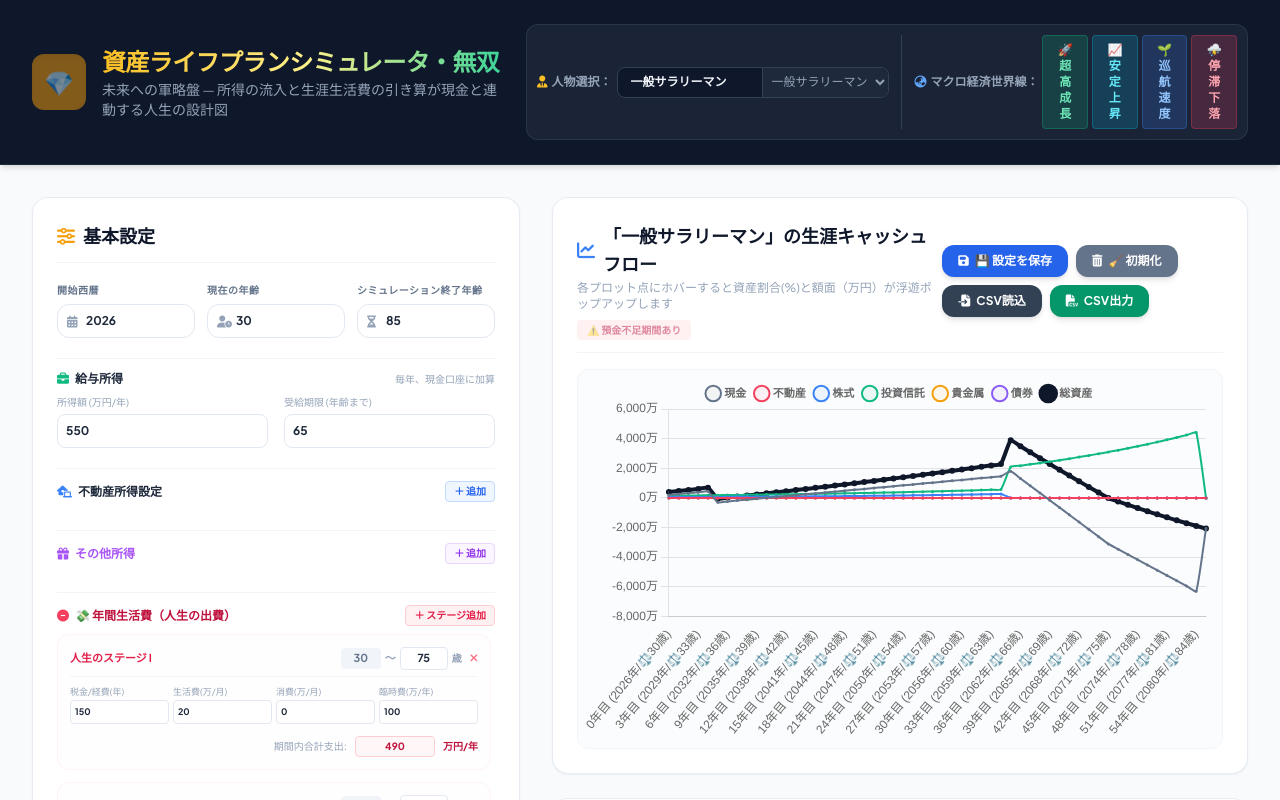
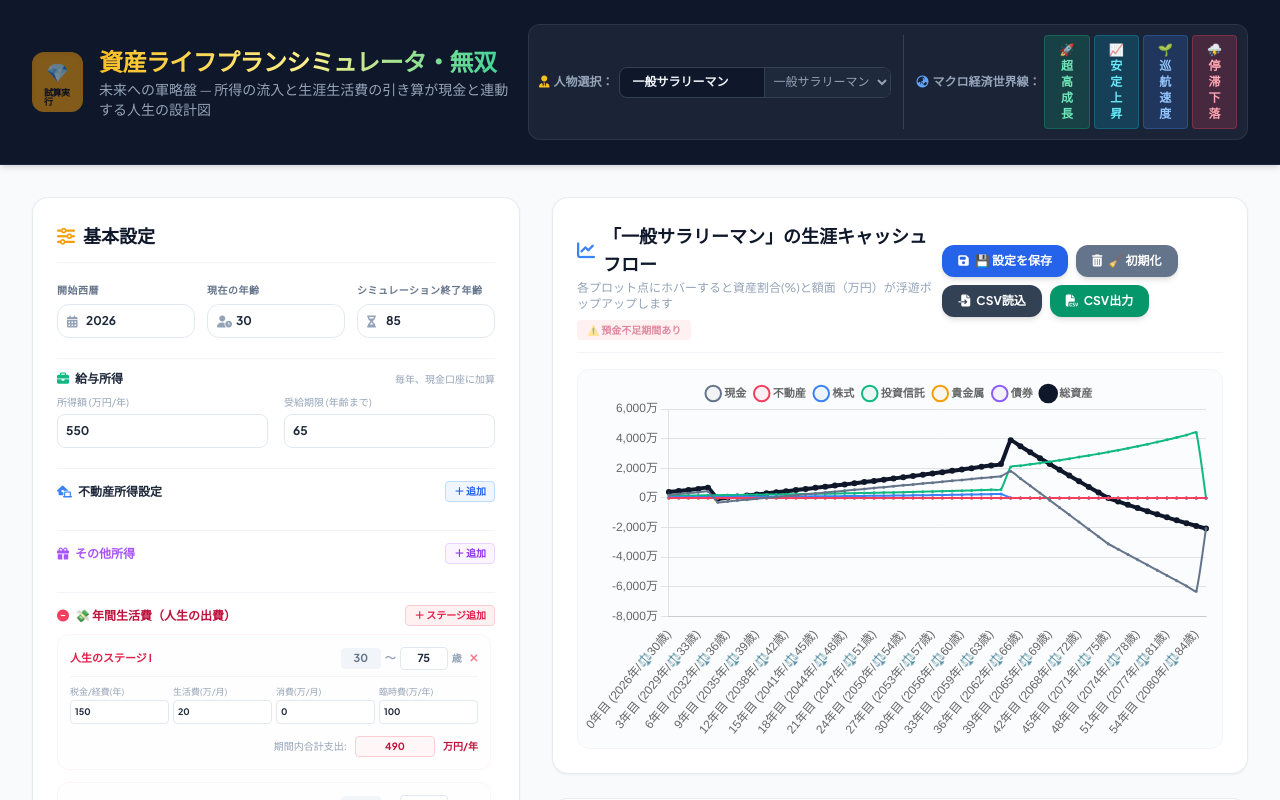
Before and after one commit to Hiro-Seki-tech/Asset-sim, a plain HTML site: page index.html in a window 1280 px wide. Shown: the top 800 px of the page. Drawn offline with nearby package versions, Linux system fonts and the light colour scheme.

Commit message:
Update index.html

```diff
--- a/index.html
+++ b/index.html
@@ -42,11 +42,14 @@
         <div id="tooltip-diff" class="text-[11px] text-center border-t border-slate-800 pt-2 font-bold"></div>
     </div>
 
-    <header class="bg-slate-900 text-white py-6 px-4 sm:px-8 border-b border-b-slate-800 shadow-md">
+    <!-- PC環境のみで上の黒い帯を固定しつつ、z-indexを適切に制御 -->
+    <header class="bg-slate-900 text-white py-6 px-4 sm:px-8 border-b border-b-slate-800 shadow-md lg:sticky lg:top-0 lg:z-40">
         <div class="max-w-7xl mx-auto flex flex-col xl:flex-row items-center justify-between gap-4">
             <div class="flex items-center gap-4">
-                <div onclick="runSimulation(); showToast('💎 ジェムの魔力により、未来が再計算されました！')" class="bg-amber-500 text-slate-950 p-3 rounded-xl text-2xl shadow-inner font-black animate-pulse cursor-pointer hover:bg-amber-400 transition-colors">
-                    💎
+                <!-- 試算実行ボタンをコンパクトにし、文字を表示 -->
+                <div onclick="runSimulation(); showToast('💎 ジェムの魔力により、未来が再計算されました！')" class="bg-amber-500 text-slate-950 px-3 py-1.5 rounded-xl shadow-inner font-black animate-pulse cursor-pointer hover:bg-amber-400 transition-colors flex flex-col items-center justify-center gap-0.5 leading-none" title="クリックしてシミュレーションを実行">
+                    <span class="text-lg">💎</span>
+                    <span class="text-[9px] tracking-tighter">試算実行</span>
                 </div>
                 <div>
                     <h1 class="text-xl sm:text-2xl font-bold tracking-tight bg-gradient-to-r from-amber-400 via-yellow-200 to-emerald-400 bg-clip-text text-transparent">
@@ -608,7 +611,6 @@
             }
         }
 
-        // スマホ閲覧・PC閲覧でポップアップの位置を完全に最適化する羅針盤
         function customTooltipHandler(context) {
             const tooltipEl = document.getElementById('chart-tooltip');
             if (context.tooltip.opacity === 0) { tooltipEl.style.opacity = 0; return; }
@@ -626,7 +628,6 @@
             const { offsetLeft: positionX, offsetTop: positionY } = context.chart.canvas;
             tooltipEl.style.opacity = 1;
 
-            // 画面幅が1024px未満（モバイル・タブレット環境）の設計図
             if (window.innerWidth < 1024) {
                 tooltipEl.style.position = 'fixed';
                 tooltipEl.style.left = '16px';
@@ -635,7 +636,6 @@
                 tooltipEl.style.top = 'auto';
                 tooltipEl.style.width = 'calc(100% - 32px)';
             } else {
-                // PC環境の設計図（追従・反転ロジック）
                 tooltipEl.style.position = 'absolute';
                 tooltipEl.style.width = '20rem';
                 let targetLeft = positionX + context.tooltip.caretX + 20;
```
